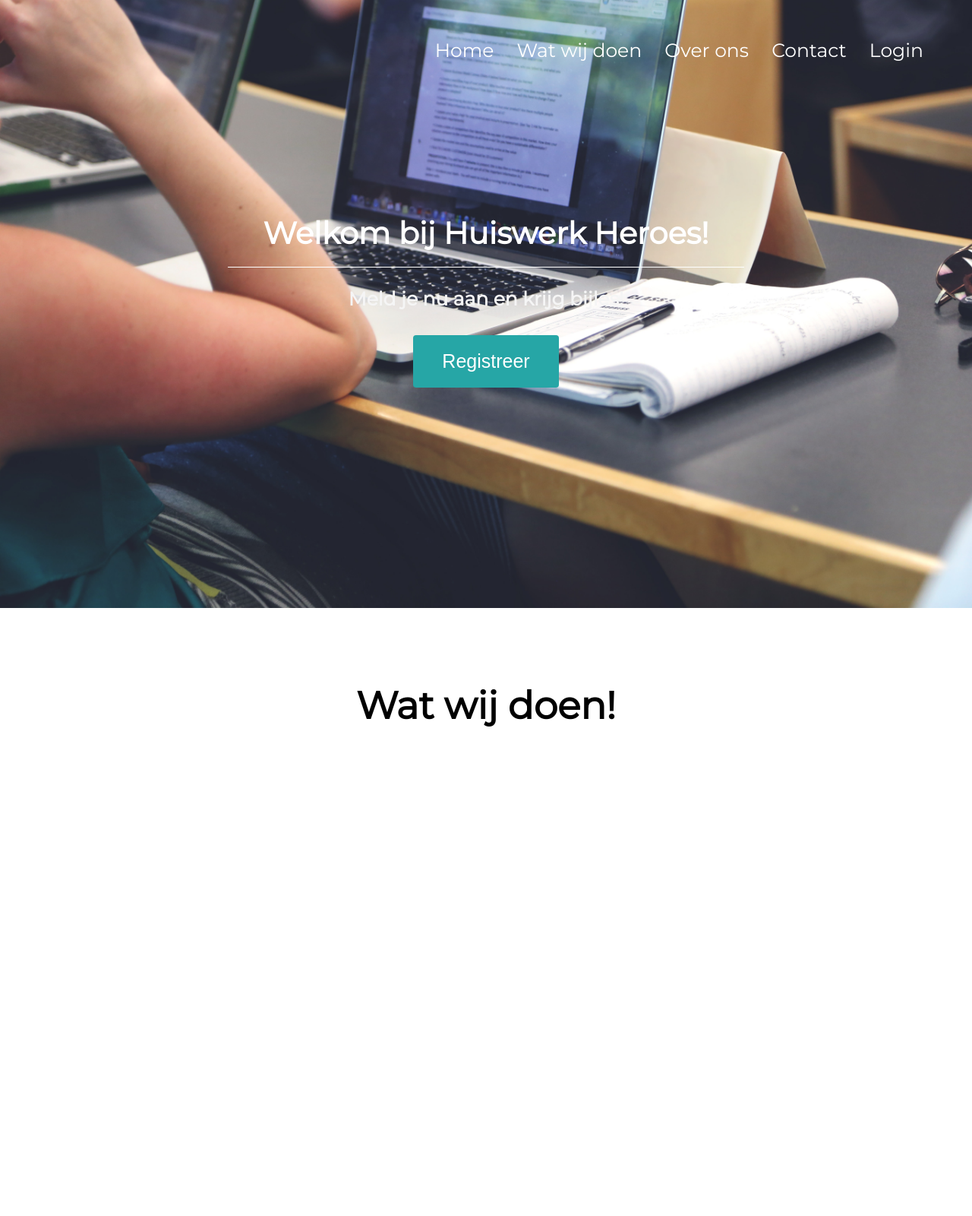
After one commit to aavroc/HuiswerkHeroes, a PHP site: page /index.php in a window 1280 px wide. The commit adds this page. Shown: the whole page at 76% size. Run offline with PHP 8.4, Linux system fonts and the light colour scheme.

Commit message:
index.html verwijderd. index.php gemaakt. footer.php gemaakt. header.php gemaakt. logout.php header link veranderd. dashboard.php gefixed.

```diff
--- /dev/null
+++ b/index.php
@@ -0,0 +1,35 @@
+<html lang="en">
+<body>
+
+
+<!-- viewport 1 eerste pagina slide -->
+    <div class="viewport-1">
+
+        <?php include 'rotary php\header.php'; ?>
+
+            <div class="container-hamburger">
+
+                    <div class="hamburger-icon"></div>
+                    <div class="hamburger-icon"></div>
+                    <div class="hamburger-icon"></div>
+
+                </div>
+        <!-- teh1xt binnen de viewport-1 -->
+        <div class="section-1-text">
+            <h1>Welkom bij Huiswerk Heroes!</h1>
+            <h3>Meld je nu aan en krijg bijles!</h3>
+            <button class="button-register" onclick="link('rotary php/register.php')">Registreer</button>
+        </div>
+
+    </div>
+    <div class="viewport-2">
+        <div class="section-2-text">
+            <h1 id="wwdHeader">Wat wij doen!</h1>
+            <p></p>
+
+
+        </div>
+    </div>
+    <?php include 'rotary php\footer.php'; ?>
+</body>
+</html>
--- a/rotary php/dashboard.php
+++ b/rotary php/dashboard.php
@@ -156,7 +156,7 @@ body {
 }
 
 .log-in-text {
-    margin font-size: 25px;
+    font-size: 25px;
 
 }
 
--- /dev/null
+++ b/rotary php/footer.php
@@ -0,0 +1,7 @@
+
+    <footer>
+        <a href=""></a>
+    </footer>
+
+</body>
+</html>
--- /dev/null
+++ b/rotary php/header.php
@@ -0,0 +1,32 @@
+<!DOCTYPE html>
+<html>
+<head>
+    <meta charset="UTF-8">
+        <meta name="viewport" content="width=device-width, initial-scale=1.0">
+        <meta http-equiv="X-UA-Compatible" content="ie=edge">
+        <title>Document</title>
+        <link rel="stylesheet" href="style.css">
+        <link href="https://fonts.googleapis.com/css?family=Montserrat" rel="stylesheet">
+        <script>
+            //function for buttons to link
+            function link(page)
+            {
+                window.location.href = page;
+            }
+        </script>
+    </head>
+<body>
+
+    <header>
+
+        <nav class="navbar">
+
+            <a href="index.php">Home</a>
+            <a href="#wwdHeader">Wat wij doen</a>
+            <a href="">Over ons</a>
+            <a href="">Contact</a>
+            <a href="rotary php/login.php">Login</a>
+
+        </nav>
+
+    </header>
--- a/rotary php/logout.php
+++ b/rotary php/logout.php
@@ -2,5 +2,5 @@
 	require 'config.php';
 	session_destroy();
 
-	header('Location:../index.html');
+	header('Location:../index.php');
 ?>
```
Also changed, not shown: index.html (deleted, +0 -60 lines).
